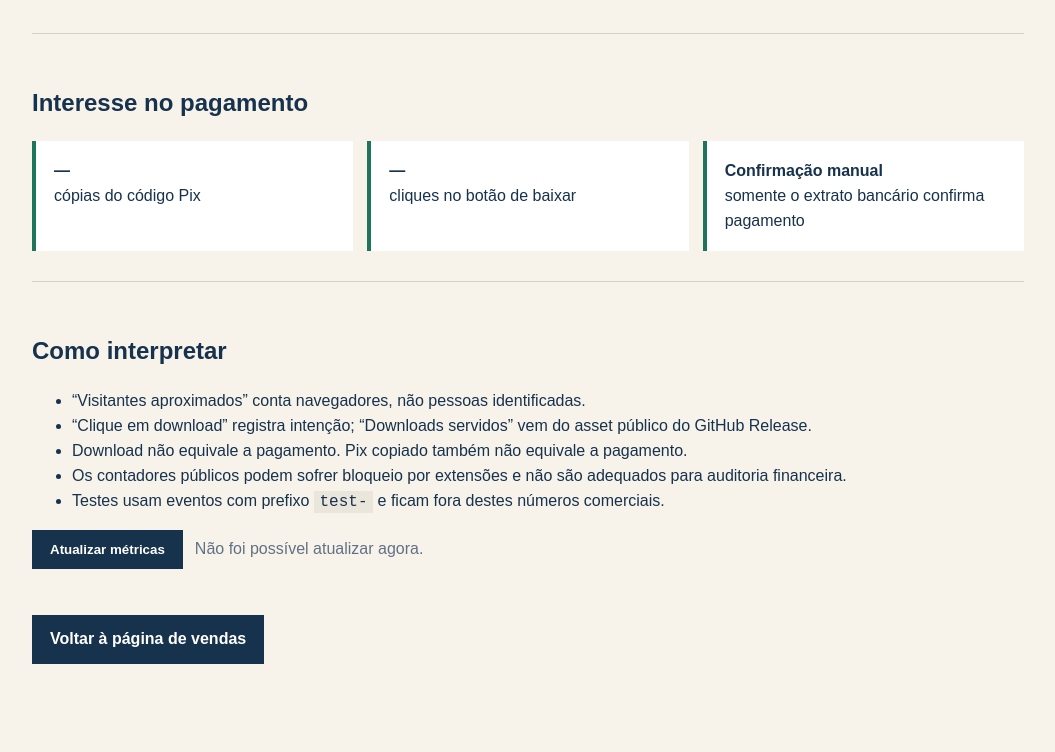
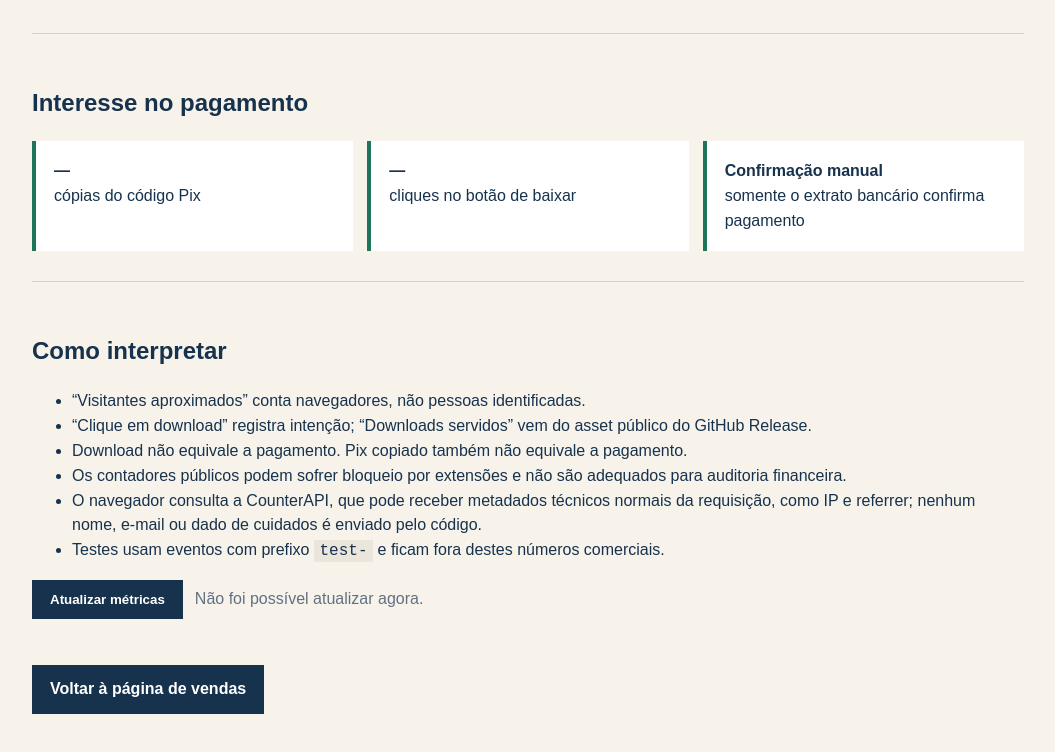
Before and after one commit to marcosmmjr2023/kit-organizacao-cuidados, a plain HTML site: page metricas.html in a window 1280 px wide. Shown: the part 444-1196 px from the top of the page, without its empty margins (112-1167 px from the left). Drawn offline with Linux system fonts and the light colour scheme; no server answers.

Commit message:
Clarify analytics privacy limitations

```diff
--- a/metricas.html
+++ b/metricas.html
@@ -48,6 +48,7 @@
       <li>“Clique em download” registra intenção; “Downloads servidos” vem do asset público do GitHub Release.</li>
       <li>Download não equivale a pagamento. Pix copiado também não equivale a pagamento.</li>
       <li>Os contadores públicos podem sofrer bloqueio por extensões e não são adequados para auditoria financeira.</li>
+      <li>O navegador consulta a CounterAPI, que pode receber metadados técnicos normais da requisição, como IP e referrer; nenhum nome, e-mail ou dado de cuidados é enviado pelo código.</li>
       <li>Testes usam eventos com prefixo <code>test-</code> e ficam fora destes números comerciais.</li>
     </ul>
     <button id="refresh" type="button">Atualizar métricas</button><span class="status" id="status" role="status">Aguardando…</span>
```
